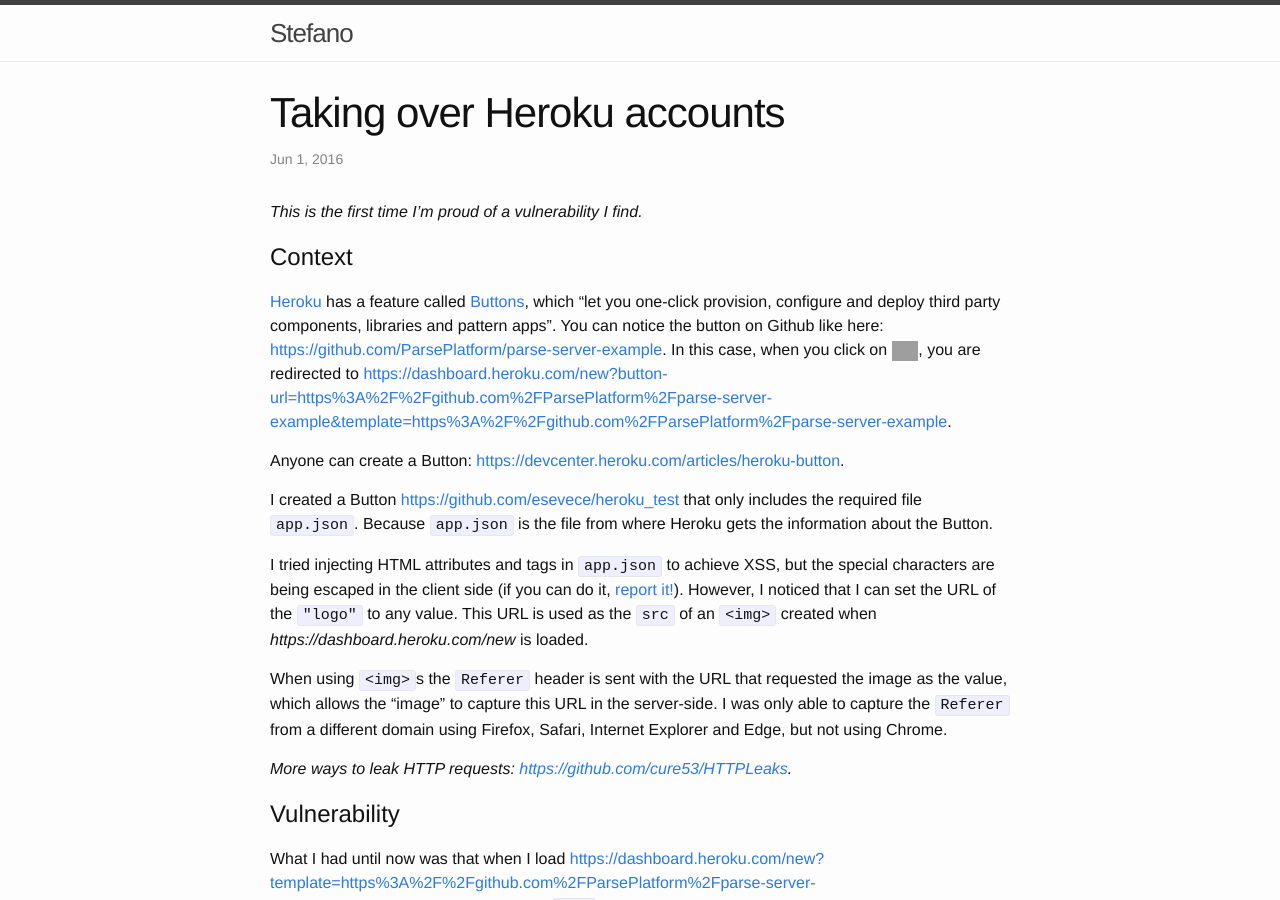
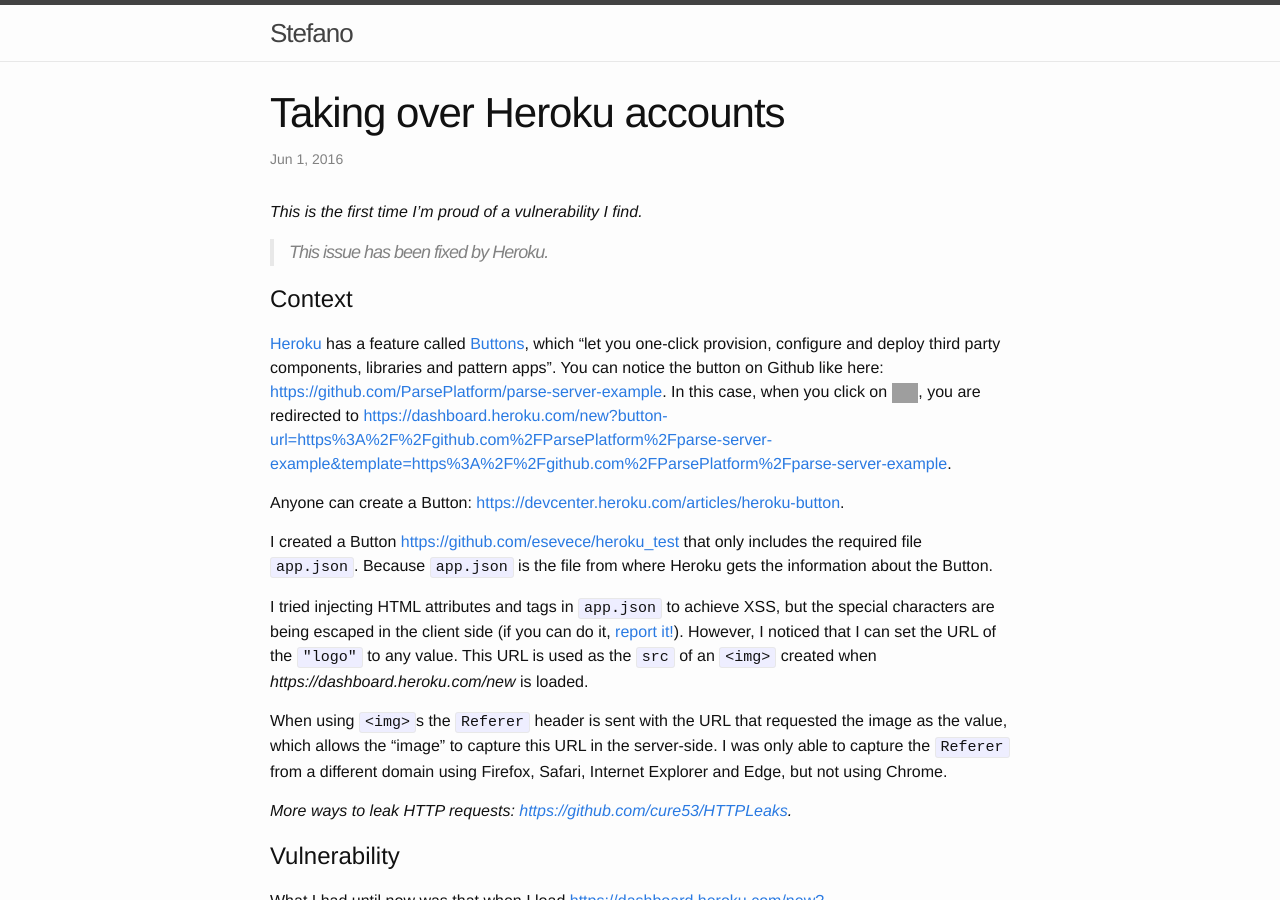
Before and after one commit to Expertasif/stefanocoding.github.io, a Jekyll site: the page built from _posts/2016-06-01-taking-over-heroku-accounts.md, in a window 1280 px wide and 900 px high. Built offline with Jekyll 4.4.1, drawn with Linux system fonts in a browser that asks for light colours; emoji names are drawn with the system emoji font; grey boxes are pictures that could not be loaded.

Commit message:
Clarification about the state of the issue

```diff
--- a/_posts/2016-06-01-taking-over-heroku-accounts.md
+++ b/_posts/2016-06-01-taking-over-heroku-accounts.md
@@ -4,6 +4,8 @@ title: "Taking over Heroku accounts"
 ---
 
 _This is the first time I'm proud of a vulnerability I find._
+
+> This issue has been fixed by Heroku.
 
 Context
 ======
```
